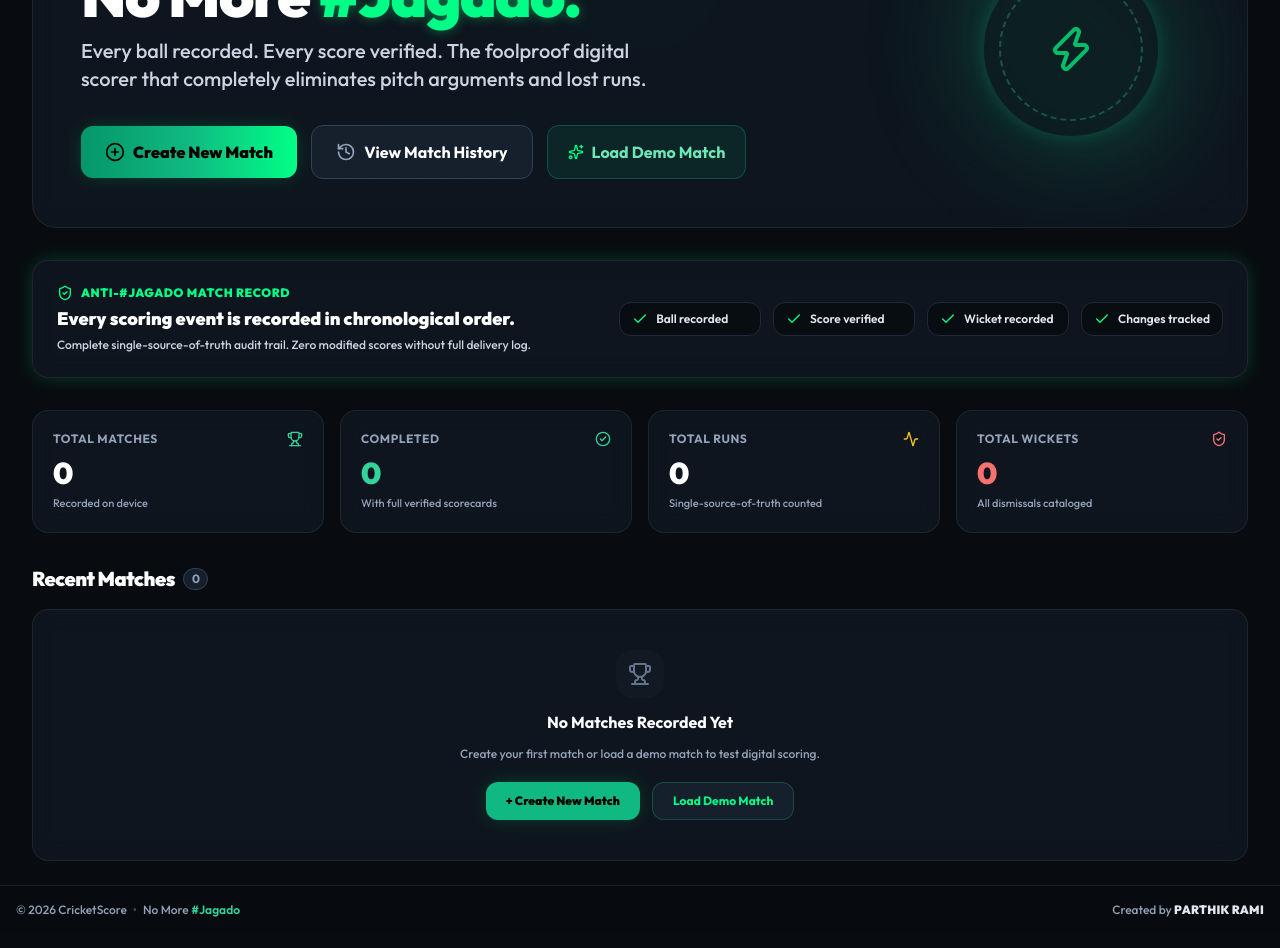
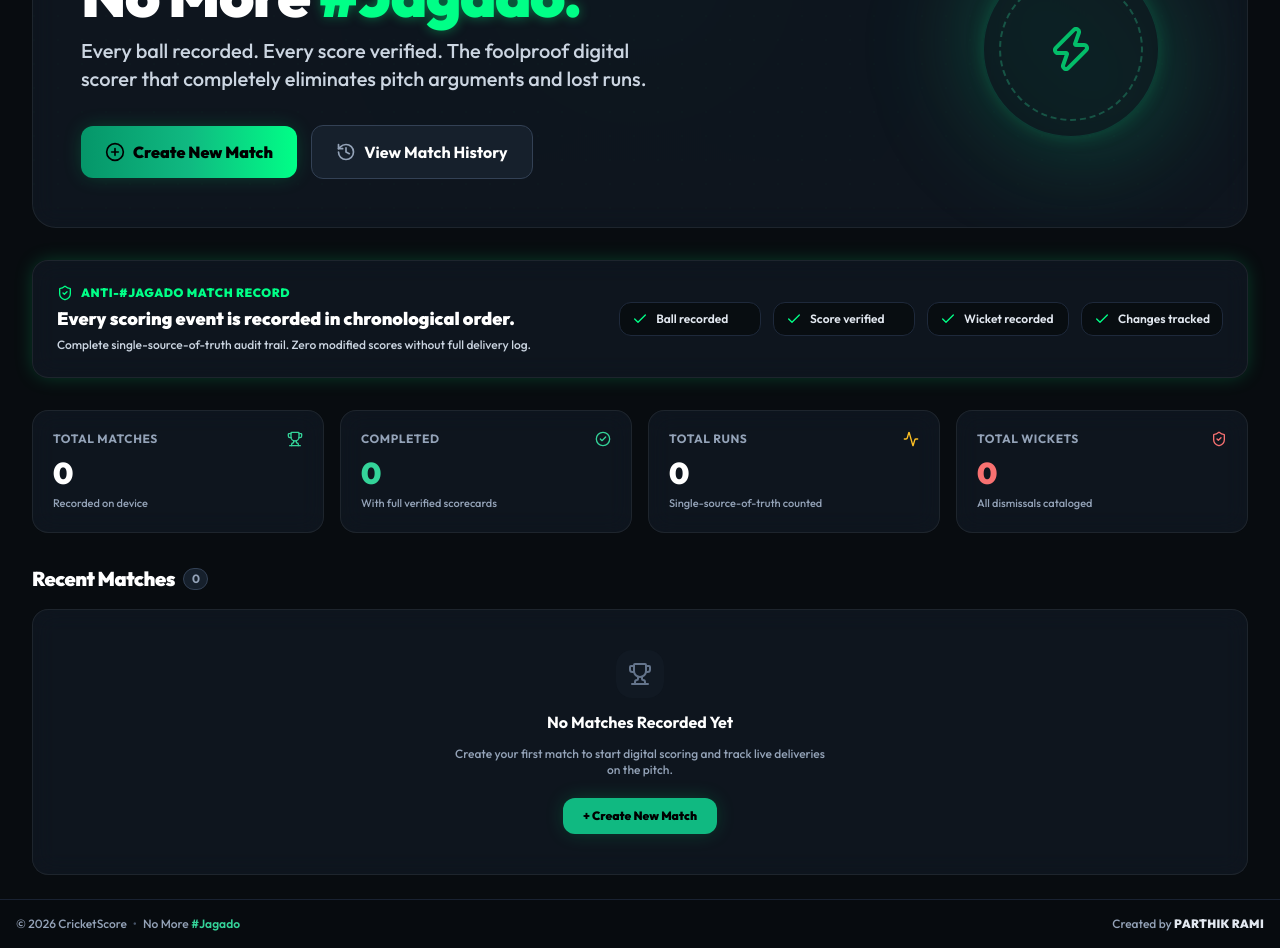
Before and after one commit to parthik-rami/cricketscore, a React (Vite) app: page / in a window 1280 px wide. Shown: the part 220-1168 px from the top of the page. Built offline with nearby package versions, Linux system fonts and the light colour scheme.

Commit message:
Remove Load Demo Match button

```diff
--- a/src/App.tsx
+++ b/src/App.tsx
@@ -10,7 +10,6 @@ import {
   saveSettings,
   DEFAULT_SETTINGS,
 } from './utils/storage';
-import { createDemoMatch } from './data/demoMatch';
 import { soundManager } from './utils/sound';
 import { Navbar } from './components/Navbar';
 import { ToastContainer, ToastMessage } from './components/Toast';
@@ -101,16 +100,6 @@ export const App: React.FC = () => {
     showToast('Match record deleted.', 'warning');
   };
 
-  // Load Demo Match
-  const handleLoadDemoMatch = () => {
-    const demo = createDemoMatch();
-    setActiveMatch(demo);
-    saveCurrentMatch(demo);
-    setMatches(loadMatchHistory());
-    setCurrentRoute('live-scoring');
-    showToast('Loaded demo match: Ahmedabad Strikers vs Gujarat Warriors', 'success');
-  };
-
   // Update settings
   const handleUpdateSettings = (newSettings: MatchSettings) => {
     setSettingsState(newSettings);
@@ -144,7 +133,6 @@ export const App: React.FC = () => {
             activeMatch={activeMatch}
             onNavigate={(route) => setCurrentRoute(route)}
             onSelectMatch={handleSelectMatch}
-            onLoadDemoMatch={handleLoadDemoMatch}
           />
         )}
 
@@ -210,7 +198,6 @@ export const App: React.FC = () => {
             settings={settings}
             onUpdateSettings={handleUpdateSettings}
             onResetAllData={handleResetAllData}
-            onLoadDemoMatch={handleLoadDemoMatch}
             onShowToast={showToast}
           />
         )}
--- a/src/pages/Dashboard.tsx
+++ b/src/pages/Dashboard.tsx
@@ -21,7 +21,6 @@ interface DashboardProps {
   activeMatch: Match | null;
   onNavigate: (route: string) => void;
   onSelectMatch: (match: Match) => void;
-  onLoadDemoMatch?: () => void;
 }
 
 export const Dashboard: React.FC<DashboardProps> = ({
@@ -29,7 +28,6 @@ export const Dashboard: React.FC<DashboardProps> = ({
   activeMatch,
   onNavigate,
   onSelectMatch,
-  onLoadDemoMatch,
 }) => {
   // Aggregate stats from all saved matches
   let totalRuns = 0;
@@ -138,16 +136,6 @@ export const Dashboard: React.FC<DashboardProps> = ({
               <History className="w-5 h-5 text-slate-400" />
               <span>View Match History</span>
             </button>
-
-            {onLoadDemoMatch && (
-              <button
-                onClick={onLoadDemoMatch}
-                className="flex items-center gap-2 px-5 py-3.5 rounded-xl font-bold text-base bg-cricket-500/10 hover:bg-cricket-500/20 text-cricket-300 border border-cricket-500/30 transition-all hover:text-white"
-              >
-                <Sparkles className="w-4 h-4 text-cricket-neon" />
-                <span>Load Demo Match</span>
-              </button>
-            )}
           </div>
         </div>
       </div>
@@ -260,23 +248,15 @@ export const Dashboard: React.FC<DashboardProps> = ({
             </div>
             <h3 className="text-base font-bold text-white">No Matches Recorded Yet</h3>
             <p className="text-xs text-slate-400 max-w-sm mx-auto">
-              Create your first match or load a demo match to test digital scoring.
+              Create your first match to start digital scoring and track live deliveries on the pitch.
             </p>
-            <div className="pt-2 flex flex-wrap justify-center gap-3">
+            <div className="pt-2 flex justify-center">
               <button
                 onClick={() => onNavigate('create-match')}
                 className="px-5 py-2.5 rounded-xl text-xs font-black bg-cricket-500 text-black hover:bg-cricket-400 shadow-neon"
               >
                 + Create New Match
               </button>
-              {onLoadDemoMatch && (
-                <button
-                  onClick={onLoadDemoMatch}
-                  className="px-5 py-2.5 rounded-xl text-xs font-bold bg-stadium-800 text-cricket-neon border border-cricket-500/30 hover:bg-stadium-750"
-                >
-                  Load Demo Match
-                </button>
-              )}
             </div>
           </div>
         ) : (
--- a/src/pages/Settings.tsx
+++ b/src/pages/Settings.tsx
@@ -15,7 +15,6 @@ interface SettingsProps {
   settings: MatchSettings;
   onUpdateSettings: (newSettings: MatchSettings) => void;
   onResetAllData: () => void;
-  onLoadDemoMatch?: () => void;
   onShowToast: (message: string, type?: 'success' | 'warning' | 'info' | 'error') => void;
 }
 
@@ -23,7 +22,6 @@ export const Settings: React.FC<SettingsProps> = ({
   settings,
   onUpdateSettings,
   onResetAllData,
-  onLoadDemoMatch: _onLoadDemoMatch,
   onShowToast,
 }) => {
   const [isResetConfirmOpen, setIsResetConfirmOpen] = useState(false);
```
Also changed, not shown: 1 other file (tests, documents, lock files or other folders).
